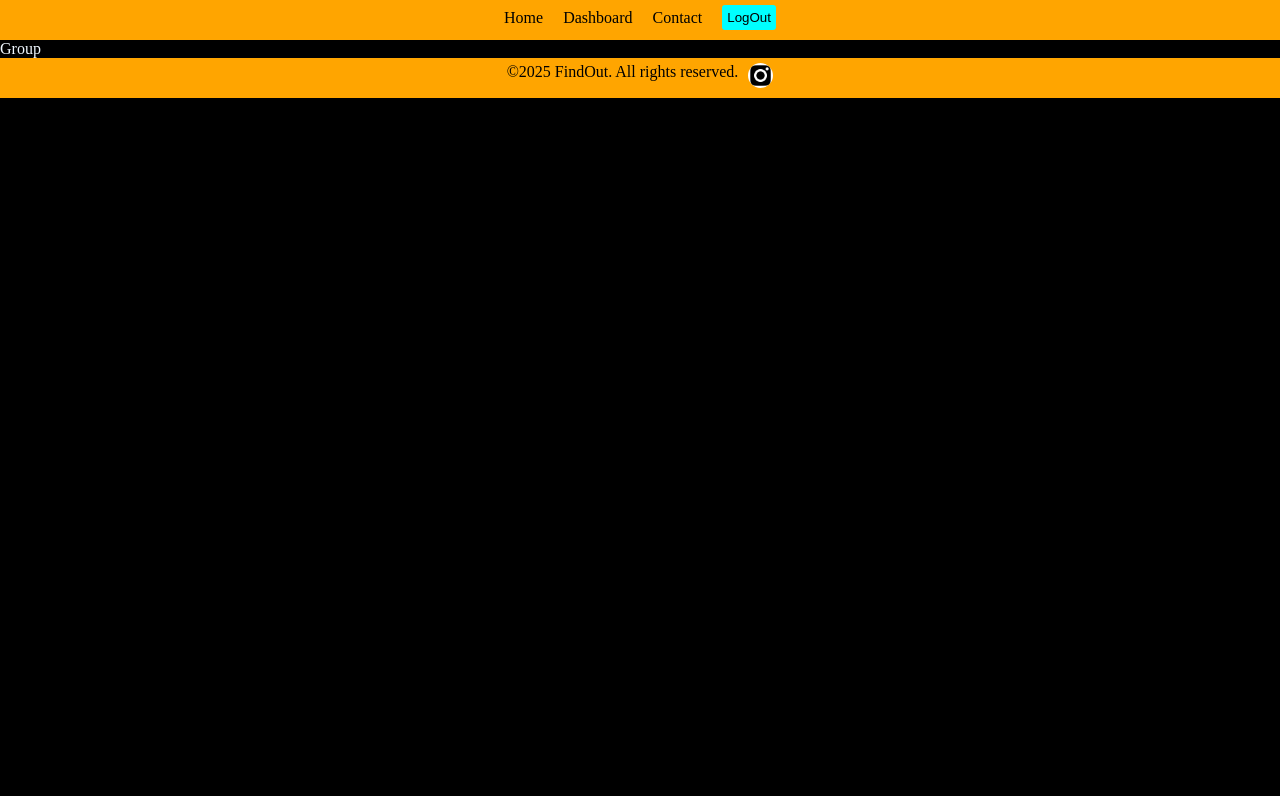
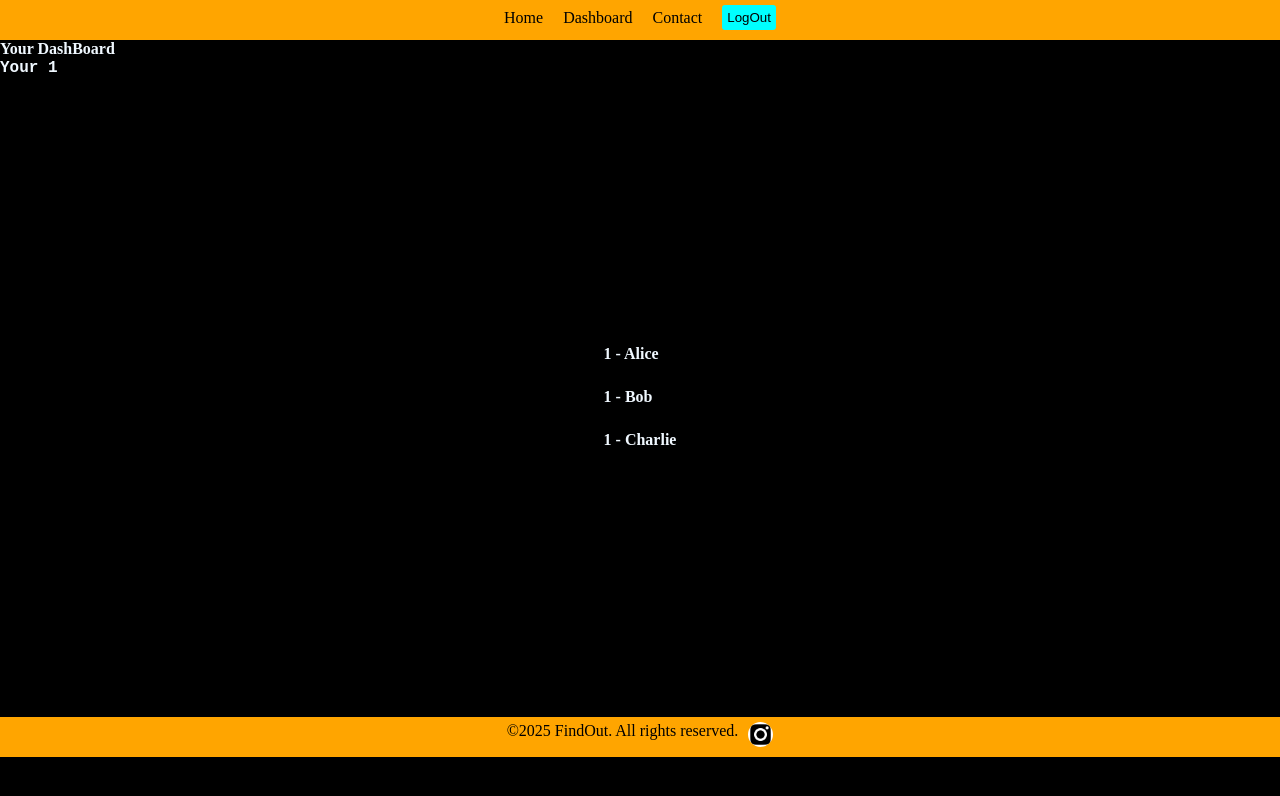
Before and after one commit to Al-Ashir-Intisar/reslife-employee-tracker-app, a Next.js app in the folder findout/: page /dashboard/1 in a window 1280 px wide. Shown: the top 796 px of the page. Built offline with nearby package versions, Linux system fonts and the light colour scheme.

Commit message:
Added dynamic pages and navigation tracking in dashboard directory

```diff
--- a/findout/src/app/contact/page.module.css
+++ b/findout/src/app/contact/page.module.css
@@ -29,3 +29,8 @@
     outline: none;
     font-weight: bold;
 }
+
+.send:hover{
+    color: rgb(9, 35, 9);
+    background-color: rgb(21, 253, 176);
+}
--- a/findout/src/app/dashboard/[groupPage]/[memberPage]/page.jsx
+++ b/findout/src/app/dashboard/[groupPage]/[memberPage]/page.jsx
@@ -4,7 +4,10 @@ import styles from "./page.module.css";
 
 const member = () => {
   return (
-    <div>Member</div>
+    <div className='pageContent'>
+      <h1 className={styles.title}>Member Details</h1>
+
+    </div>
   )
 }
 
--- a/findout/src/app/dashboard/[groupPage]/[memberPage]/page.module.css
+++ b/findout/src/app/dashboard/[groupPage]/[memberPage]/page.module.css
@@ -0,0 +1,15 @@
+.title{
+    font-size: 40;
+    font-weight: bold;
+}
+
+.mainTitle{
+    font-size: 40;
+    font-weight: bold;
+    text-align: left;
+}
+
+.mainTitle:hover{
+    color: lightgreen;
+    cursor: pointer;
+}
--- /dev/null
+++ b/findout/src/app/dashboard/[groupPage]/layout.jsx
@@ -0,0 +1,22 @@
+"use client";
+import React from "react";
+import styles from "./page.module.css";
+import Link from "next/link";
+import { useParams } from "next/navigation";
+
+const groupLayout = ({ children }) => {
+    const params = useParams();
+    const groupId = params.groupPage;
+
+    return (
+        <div>
+            <Link href={`/dashboard/${groupId}`}>
+                <span className={styles.mainTitle}>
+                    Your {groupId}
+                </span>
+            </Link>
+            {children}
+        </div>
+    );
+};
+export default groupLayout;
--- a/findout/src/app/dashboard/[groupPage]/page.jsx
+++ b/findout/src/app/dashboard/[groupPage]/page.jsx
@@ -1,11 +1,37 @@
 "use client"
 import React from 'react';
 import styles from "./page.module.css";
+import Link from 'next/link';
+import { useParams } from 'next/navigation';
 
 const group = () => {
+  const params = useParams();
+  const groupId = params.groupPage; // pulled from URL like /dashboard/[groupPage]
+
+  // Simulated list of member data (could be fetched from DB or API)
+  const members = [
+    { id: 'member1', name: 'Alice' },
+    { id: 'member2', name: 'Bob' },
+    { id: 'member3', name: 'Charlie' },
+  ];
+
   return (
-    <div>Group</div>
-  )
-}
+    <div className="pageContent">
+      <div className={styles.members}>
+        {members.map((member) => (
+          <Link
+            key={member.id}
+            href={`/dashboard/${groupId}/${member.id}`}
+            className={styles.member}
+          >
+            <span className={styles.title}>
+              {groupId} - {member.name}
+            </span>
+          </Link>
+        ))}
+      </div>
+    </div>
+  );
+};
 
-export default group
+export default group;
--- a/findout/src/app/dashboard/[groupPage]/page.module.css
+++ b/findout/src/app/dashboard/[groupPage]/page.module.css
@@ -0,0 +1,33 @@
+.title{
+    font-size: 40;
+    font-weight: bold;
+}
+
+.mainTitle{
+    font-size: 45;
+    font-weight: bold;
+    text-align: left;
+    font-family: 'Courier New', Courier, monospace;
+}
+
+.mainTitle:hover{
+    color: lightgreen;
+    cursor: pointer;
+}
+
+.members{
+    display: flex;
+    flex-direction: column;
+    gap: 5px;
+}
+
+.member{
+    font-size: 20;
+    font-weight: bold;
+    padding: 10px;
+}
+
+.member:hover{
+    color: lightgreen;
+    cursor: pointer;
+}
--- /dev/null
+++ b/findout/src/app/dashboard/layout.jsx
@@ -0,0 +1,16 @@
+"use client";
+import React from "react";
+import styles from "./page.module.css";
+import Link from "next/link";
+
+const DashboardLayout = ({ children }) => {
+    return (
+        <div>
+             <Link href="/dashboard">
+                    <span className={styles.mainTitle}>Your DashBoard</span>
+            </Link>
+            {children}
+        </div>
+    );
+}
+export default DashboardLayout;
--- a/findout/src/app/dashboard/page.module.css
+++ b/findout/src/app/dashboard/page.module.css
@@ -5,3 +5,36 @@
 .groupContent{
     background-color: aqua;
 }
+
+.groups{
+    display: flex;
+    flex-direction: column;
+    gap: 5px;
+}
+
+.group{
+    font-size: 20;
+    font-weight: bold;
+    padding: 10px;
+}
+
+.group:hover{
+    color: lightgreen;
+    cursor: pointer;
+}
+
+.title{
+    font-size: 40;
+    font-weight: bold;
+}
+
+.mainTitle{
+    font-size: 50;
+    font-weight: bold;
+    text-align: left;
+}
+
+.mainTitle:hover{
+    color: lightgreen;
+    cursor: pointer;
+}
```
Also changed, not shown: findout/src/app/dashboard/[groupPage]/[memberPage]/layout.jsx (added, +23 -0 lines), findout/src/app/dashboard/page.jsx (+18 -2 lines).
